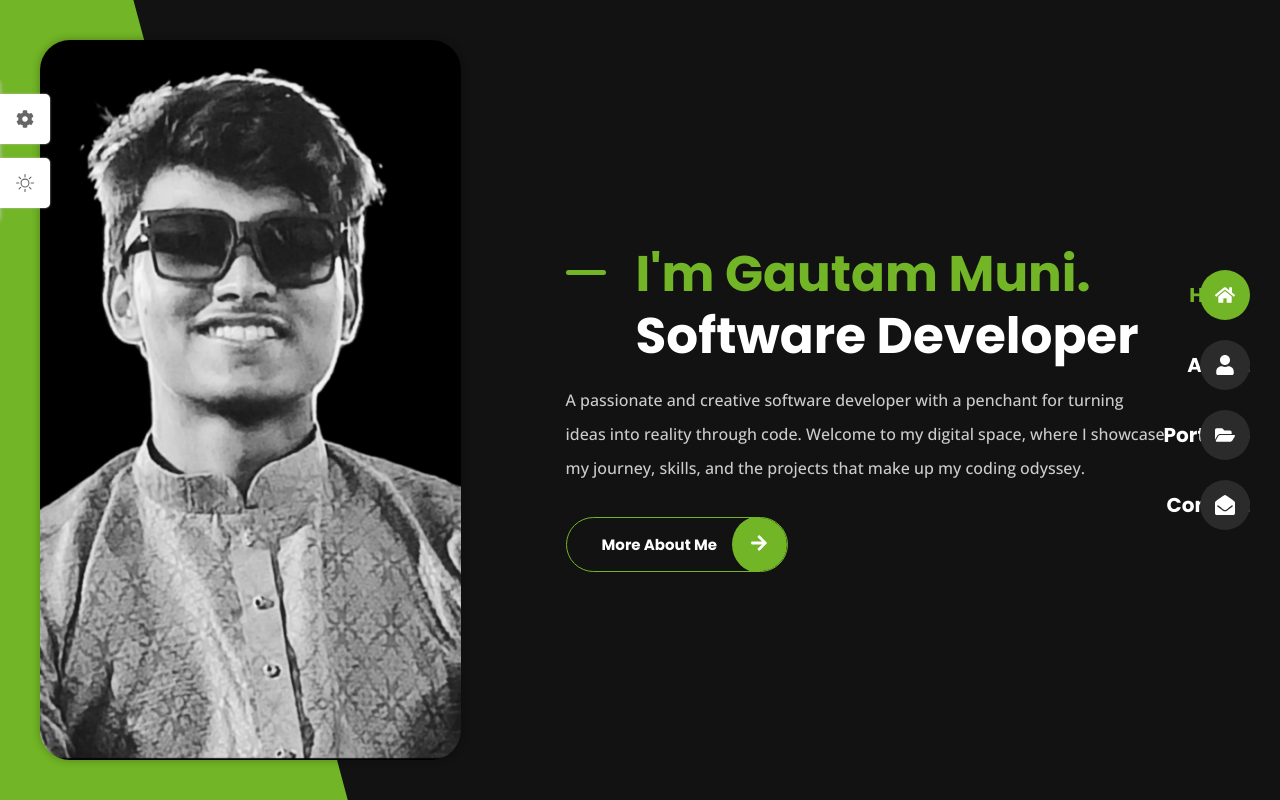
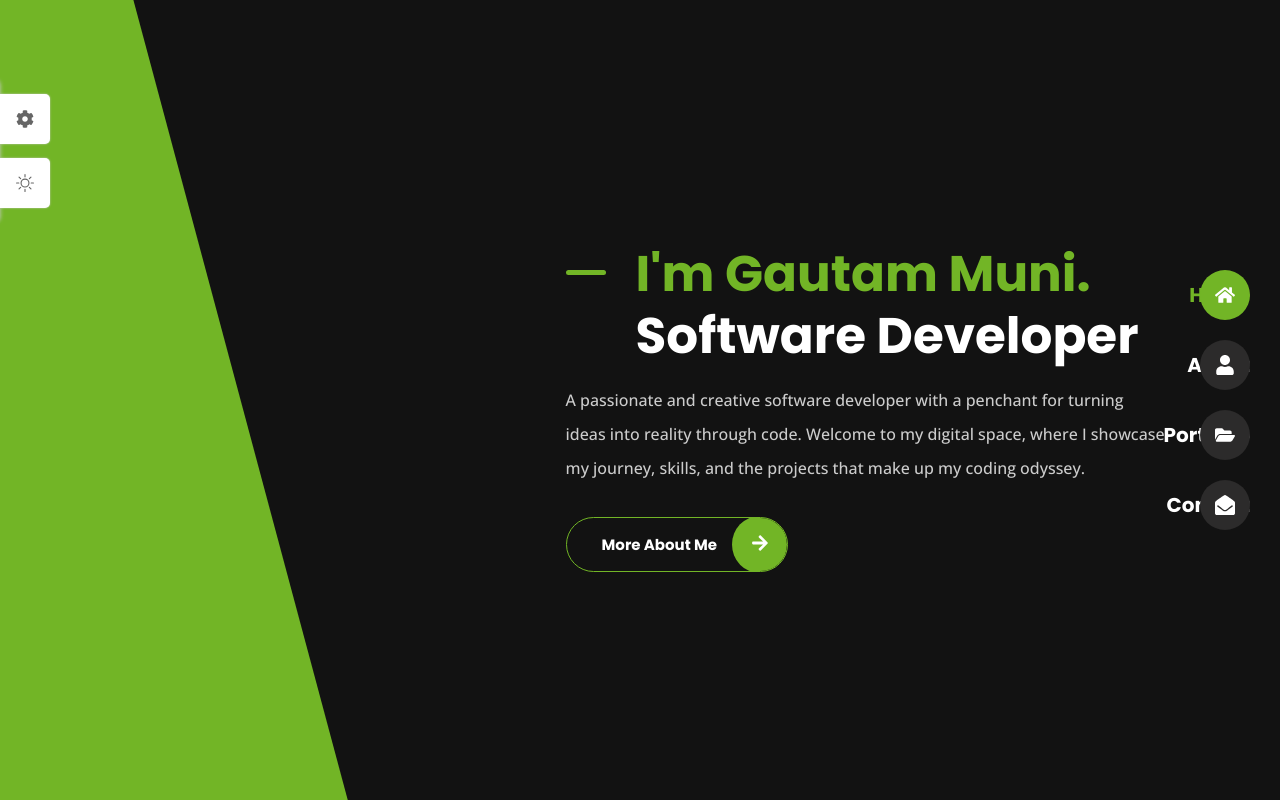
Before and after one commit to GautamVmuni/Personal-Portfolio, a React (Vite) app: page / in a window 1280 px wide. Built offline with nearby package versions, Linux system fonts and the light colour scheme.

Commit message:
added animation in Home component

```diff
--- a/src/Pages/Home/Home.jsx
+++ b/src/Pages/Home/Home.jsx
@@ -22,7 +22,7 @@ const Home = () => {
             skills, and the projects that make up my coding odyssey.
           </p>
 
-          <Link to='/about' className='button'>
+          <Link to='/about' className='button home_btn'>
             More About Me {' '}
             <span className="button_icon">
               <FaArrowRight />
--- a/src/Pages/Home/home.css
+++ b/src/Pages/Home/home.css
@@ -3,6 +3,8 @@
     align-items: center;
     padding: 40px;
     height: 100vh;
+    scroll-behavior: smooth;
+    overflow: hidden;
 }
 
 .home_img {
@@ -11,6 +13,9 @@
     border-radius: 30px;
     box-shadow: 0 0 8px hsla(0, 0%, 0%, 0.3);
     z-index: 1;
+    opacity: 0;
+    animation: slideProfileImg 0.7s ease forwards;
+    animation-delay: 0.1s;
 }
 
 .home_data {
@@ -24,6 +29,8 @@
     font-size: var(--h1-font-size);
     line-height: 1.24;
     padding-left: 70px;
+    animation: slideTitleDown 0.7s ease forwards;
+    animation-delay: 0.1s;
 }
 
 .home_title span {
@@ -44,6 +51,8 @@
 .home_description {
     line-height: 2.125;
     margin-block: 16px 32px;
+    animation: slideDescriptionLeft 0.7s ease backwards;
+    animation-delay: 0.1s;
 }
 
 .color_block {
@@ -55,3 +64,67 @@
     left: -83%;
     transform: rotate(-15deg);
 }
+
+.home_btn {
+    animation: slideButtonRight 0.7s ease forwards;
+    animation-delay: 0.1s;
+}
+
+.button_icon {
+    animation: rotateIcon 0.6s ease forwards;
+    animation-delay: 0.3s;
+}
+
+@keyframes slideProfileImg {
+    0% {
+        transform: translateY(-100px);
+        opacity: 1;
+    }
+    100% {
+        transform: translateY(0);
+        opacity: 1;
+    }
+
+}
+
+@keyframes slideTitleDown {
+    0% {
+        transform: translateY(-100px);
+        opacity: 0;
+    }
+    100% {
+        transform: translateY(0);
+        opacity: 1;
+    }
+}
+
+@keyframes slideButtonRight {
+    0% {
+        transform: translateX(-100px);
+        opacity: 1;
+    }
+    100% {
+        transform: translateX(0);
+        opacity: 1;
+    }
+}
+
+@keyframes rotateIcon {
+    0% {
+        transform: rotate(0deg);
+    }
+    100% {
+        transform: rotate(360deg);
+    }
+}
+
+@keyframes slideDescriptionLeft {
+    0% {
+        transform: translateX(100px);
+        opacity: 1;
+    }
+    100% {
+        transform: translateX(0);
+        opacity: 1;
+    }
+}
```
